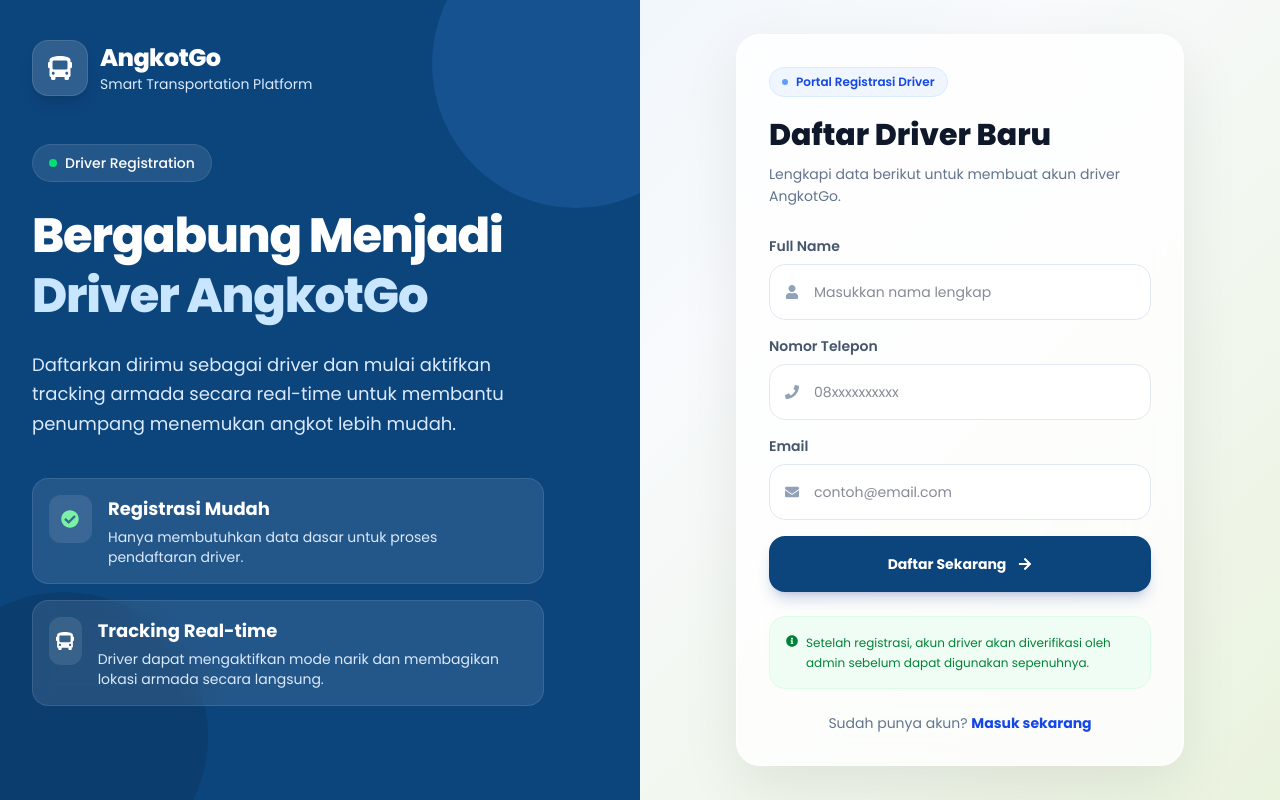
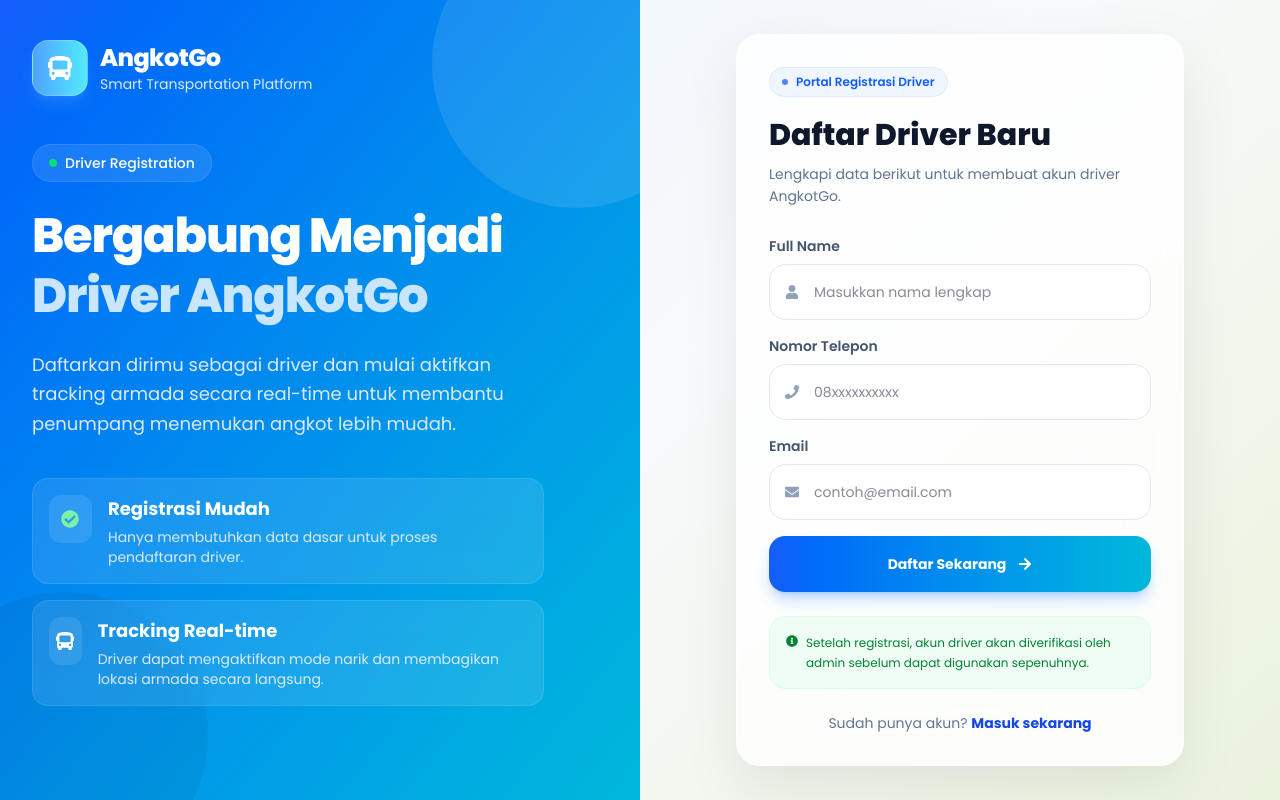
Before and after one commit to MRamadhan000/angkotgo, a Next.js app: page /driver/auth/register in a window 1280 px wide. Built offline with nearby package versions, Linux system fonts and the light colour scheme.

Commit message:
feat : encahe ui

```diff
--- a/app/driver/auth/login/page.tsx
+++ b/app/driver/auth/login/page.tsx
@@ -77,12 +77,12 @@ function Sidebar() {
   return (
     <aside className="hidden md:flex w-56 flex-shrink-0 flex-col bg-[#0C447C] px-5 py-8 relative overflow-hidden">
       {/* Decorative blobs */}
-      <div className="absolute -top-16 -right-16 w-44 h-44 rounded-full bg-[#185FA5] opacity-40" />
-      <div className="absolute -bottom-10 -left-10 w-36 h-36 rounded-full bg-[#042C53] opacity-50" />
+      <div className="absolute -top-16 -right-16 w-44 h-44 rounded-full bg-cyan-500 opacity-40" />
+      <div className="absolute -bottom-10 -left-10 w-36 h-36 rounded-full bg-black/10" />
 
       {/* Logo */}
       <div className="relative z-10 flex items-center gap-2 mb-10">
-        <div className="w-9 h-9 rounded-xl bg-[#378ADD] flex items-center justify-center shadow-md">
+        <div className="w-9 h-9 rounded-xl bg-gradient-to-r from-blue-600 to-cyan-500 flex items-center justify-center shadow-md">
           <FaBus className="text-white text-base" />
         </div>
         <div>
@@ -106,7 +106,7 @@ function Sidebar() {
             className="flex items-center gap-2 px-2.5 py-2 rounded-lg first:bg-white/10"
           >
             <RouteDot color={route.color} />
-            <span className="text-[#B5D4F4] text-[11px] font-medium flex-1 leading-tight">
+            <span className="text-blue-100 text-[11px] font-medium flex-1 leading-tight">
               {route.name}
             </span>
             <StatusBadge status={route.status} />
@@ -116,11 +116,11 @@ function Sidebar() {
 
       {/* Tip card */}
       <div className="relative z-10 mt-6 bg-white/[0.07] rounded-xl p-3 border border-white/10">
-        <p className="flex items-center gap-1.5 text-[#B5D4F4] text-[10px] font-semibold mb-1">
+        <p className="flex items-center gap-1.5 text-blue-100 text-[10px] font-semibold mb-1">
           <FaInfoCircle className="text-[11px]" />
           Mode Narik
         </p>
-        <p className="text-[#85B7EB] text-[10px] leading-relaxed">
+        <p className="text-blue-100 text-[10px] leading-relaxed">
           Aktifkan mode narik saat mulai beroperasi agar penumpang bisa melihat
           posisi angkotmu secara real-time.
         </p>
@@ -160,7 +160,7 @@ export default function DriverLoginPage() {
       className={`${poppins.className} h-screen overflow-hidden relative`}
       style={{
         background:
-          "linear-gradient(135deg, #e6f1fb 0%, #f8fafc 50%, #eaf3de 100%)",
+          "linear-gradient(135deg, #f0f9ff 0%, #f8fafc 50%, #f0fdf4 100%)",
       }}
     >
       {/* Background Decorations */}
@@ -178,7 +178,7 @@ export default function DriverLoginPage() {
         {/* ================================================= */}
         <section className="hidden lg:flex relative overflow-hidden">
           {/* Gradient */}
-          <div className="absolute inset-0 bg-gradient-to-br from-[#0C447C] via-[#185FA5] to-[#378ADD]" />
+          <div className="absolute inset-0 bg-gradient-to-br from-blue-600 via-blue-500 to-cyan-500" />
 
           {/* Decorative */}
           <div className="absolute top-[-120px] right-[-120px] w-[300px] h-[300px] rounded-full bg-white/10" />
@@ -205,7 +205,7 @@ export default function DriverLoginPage() {
 
             {/* Hero */}
             <div className="max-w-xl">
-              <div className="inline-flex items-center gap-2 bg-white/10 border border-white/10 backdrop-blur-md px-4 py-2 rounded-full text-sm font-medium mb-6">
+              <div className="inline-flex items-center gap-2 bg-white/10 border border-white/10 backdrop-blur-md px-4 py-2 rounded-full text-sm font-medium mb-6 text-white">
                 <span className="w-2 h-2 rounded-full bg-green-400 animate-pulse" />
                 Real-time Monitoring System
               </div>
@@ -214,7 +214,7 @@ export default function DriverLoginPage() {
                 Pantau Angkot
                 <br />
                 Secara
-                <span className="text-[#C8E6FF]"> Real-Time</span>
+                <span className="text-cyan-200"> Real-Time</span>
               </h2>
 
               <p className="mt-6 text-blue-100 text-lg leading-relaxed">
@@ -283,7 +283,7 @@ export default function DriverLoginPage() {
           <div className="w-full max-w-md">
             {/* Mobile Logo */}
             <div className="lg:hidden text-center mb-6 sm:mb-8">
-              <div className="inline-flex items-center justify-center w-14 h-14 sm:w-16 sm:h-16 rounded-2xl bg-[#185FA5] shadow-lg shadow-blue-500/20">
+              <div className="inline-flex items-center justify-center w-14 h-14 sm:w-16 sm:h-16 rounded-2xl bg-gradient-to-r from-blue-600 to-cyan-500 shadow-lg shadow-blue-500/20">
                 <FaBus className="text-white text-xl sm:text-2xl" />
               </div>
 
@@ -378,7 +378,7 @@ export default function DriverLoginPage() {
                 <button
                   type="submit"
                   disabled={isLoading}
-                  className="group mt-3 sm:mt-2 w-full h-12 sm:h-14 rounded-xl sm:rounded-2xl bg-[#0C447C] hover:bg-[#185FA5] text-white font-bold text-xs sm:text-sm transition-all duration-300 hover:scale-[1.01] active:scale-[0.99] shadow-lg shadow-blue-900/20 flex items-center justify-center gap-2 sm:gap-3"
+                  className="group mt-3 sm:mt-2 w-full h-12 sm:h-14 rounded-xl sm:rounded-2xl bg-gradient-to-r from-blue-600 to-cyan-500 hover:from-blue-700 hover:to-cyan-600 text-white font-bold text-xs sm:text-sm transition-all duration-300 hover:scale-[1.01] active:scale-[0.99] shadow-lg shadow-blue-500/30 flex items-center justify-center gap-2 sm:gap-3"
                 >
                   {isLoading ? (
                     <>
@@ -404,7 +404,7 @@ export default function DriverLoginPage() {
               {/* Register Shortcut */}
               <Link
                 href="/driver/auth/register"
-                className="group flex items-center justify-center gap-2 w-full h-12 sm:h-14 rounded-xl sm:rounded-2xl border-2 border-blue-200 hover:border-blue-400 bg-blue-50/50 hover:bg-blue-100 text-blue-700 font-semibold text-xs sm:text-sm transition-all duration-200 hover:scale-[1.01]"
+                  className="group flex items-center justify-center gap-2 w-full h-12 sm:h-14 rounded-xl sm:rounded-2xl border-2 border-blue-300 hover:border-blue-400 bg-blue-50 hover:bg-blue-100 text-blue-700 font-semibold text-xs sm:text-sm transition-all duration-200 hover:scale-[1.01]"
               >
                 <FaUser className="text-sm" />
                 Belum punya akun? Daftar
--- a/app/driver/auth/register/page.tsx
+++ b/app/driver/auth/register/page.tsx
@@ -76,15 +76,15 @@ function RouteDot({ color }: { color: ActiveRoute["color"] }) {
 
 function Sidebar() {
   return (
-    <aside className="hidden lg:flex w-full flex-col bg-[#0C447C] px-8 py-10 relative overflow-hidden">
+    <aside className="hidden lg:flex w-full flex-col bg-gradient-to-br from-blue-600 to-cyan-500 px-8 py-10 relative overflow-hidden">
       {/* Decorative */}
-      <div className="absolute -top-20 -right-20 w-72 h-72 rounded-full bg-[#378ADD]/20" />
+      <div className="absolute -top-20 -right-20 w-72 h-72 rounded-full bg-white/10" />
 
-      <div className="absolute -bottom-20 -left-20 w-72 h-72 rounded-full bg-black/10" />
+      <div className="absolute -bottom-20 -left-20 w-72 h-72 rounded-full bg-black/5" />
 
       {/* Logo */}
       <div className="relative z-10 flex items-center gap-3 mb-12">
-        <div className="w-14 h-14 rounded-2xl bg-white/15 backdrop-blur-md border border-white/10 flex items-center justify-center shadow-lg">
+        <div className="w-14 h-14 rounded-2xl bg-gradient-to-r from-blue-400 to-cyan-300 backdrop-blur-md border border-white/20 flex items-center justify-center shadow-lg shadow-blue-400/30">
           <FaBus className="text-2xl text-white" />
         </div>
 
@@ -217,7 +217,7 @@ export default function DriverRegisterPage() {
           <div className="w-full max-w-md">
             {/* Mobile Logo */}
             <div className="lg:hidden text-center mb-8">
-              <div className="inline-flex items-center justify-center w-16 h-16 rounded-2xl bg-[#185FA5] shadow-lg shadow-blue-500/20">
+              <div className="inline-flex items-center justify-center w-16 h-16 rounded-2xl bg-gradient-to-r from-blue-600 to-cyan-500 shadow-lg shadow-cyan-400/30">
                 <FaBus className="text-white text-2xl" />
               </div>
 
@@ -234,8 +234,8 @@ export default function DriverRegisterPage() {
             <div className="bg-white/80 backdrop-blur-2xl border border-white/60 rounded-3xl p-5 sm:p-7 lg:p-8 shadow-[0_20px_60px_rgba(0,0,0,0.08)]">
               {/* Header */}
               <div className="mb-7">
-                <div className="inline-flex items-center gap-2 bg-blue-50 text-blue-700 text-xs font-semibold px-3 py-1.5 rounded-full border border-blue-100">
-                  <span className="w-1.5 h-1.5 rounded-full bg-blue-500 animate-pulse" />
+                <div className="inline-flex items-center gap-2 bg-blue-50 text-blue-600 text-xs font-semibold px-3 py-1.5 rounded-full border border-blue-100">
+                  <span className="w-1.5 h-1.5 rounded-full bg-blue-600 animate-pulse" />
                   Portal Registrasi Driver
                 </div>
 
@@ -264,7 +264,7 @@ export default function DriverRegisterPage() {
                       value={fullName}
                       onChange={(e) => setFullName(e.target.value)}
                       placeholder="Masukkan nama lengkap"
-                      className="w-full h-13 sm:h-14 rounded-2xl border border-slate-200 bg-white pl-11 pr-4 text-sm text-slate-900 outline-none transition-all focus:border-blue-500 focus:ring-4 focus:ring-blue-500/10"
+                      className="w-full h-13 sm:h-14 rounded-2xl border border-slate-200 bg-white pl-11 pr-4 text-sm text-slate-900 outline-none transition-all focus:border-blue-600 focus:ring-4 focus:ring-blue-600/10"
                     />
                   </div>
                 </div>
@@ -283,7 +283,7 @@ export default function DriverRegisterPage() {
                       value={phone}
                       onChange={(e) => setPhone(e.target.value)}
                       placeholder="08xxxxxxxxxx"
-                      className="w-full h-13 sm:h-14 rounded-2xl border border-slate-200 bg-white pl-11 pr-4 text-sm text-slate-900 outline-none transition-all focus:border-blue-500 focus:ring-4 focus:ring-blue-500/10"
+                      className="w-full h-13 sm:h-14 rounded-2xl border border-slate-200 bg-white pl-11 pr-4 text-sm text-slate-900 outline-none transition-all focus:border-blue-600 focus:ring-4 focus:ring-blue-600/10"
                     />
                   </div>
                 </div>
@@ -302,7 +302,7 @@ export default function DriverRegisterPage() {
                       value={email}
                       onChange={(e) => setEmail(e.target.value)}
                       placeholder="contoh@email.com"
-                      className="w-full h-13 sm:h-14 rounded-2xl border border-slate-200 bg-white pl-11 pr-4 text-sm text-slate-900 outline-none transition-all focus:border-blue-500 focus:ring-4 focus:ring-blue-500/10"
+                      className="w-full h-13 sm:h-14 rounded-2xl border border-slate-200 bg-white pl-11 pr-4 text-sm text-slate-900 outline-none transition-all focus:border-blue-600 focus:ring-4 focus:ring-blue-600/10"
                     />
                   </div>
                 </div>
@@ -318,7 +318,7 @@ export default function DriverRegisterPage() {
                 <button
                   type="submit"
                   disabled={isLoading}
-                  className="group mt-2 w-full h-12 sm:h-14 rounded-2xl bg-[#0C447C] hover:bg-[#185FA5] text-white font-bold text-sm transition-all duration-300 hover:scale-[1.01] active:scale-[0.99] shadow-lg shadow-blue-900/20 flex items-center justify-center gap-3"
+                  className="group mt-3 sm:mt-2 w-full h-12 sm:h-14 rounded-xl sm:rounded-2xl bg-gradient-to-r from-blue-600 to-cyan-500 hover:from-blue-700 hover:to-cyan-600 text-white font-bold text-xs sm:text-sm transition-all duration-300 hover:scale-[1.01] active:scale-[0.99] shadow-lg shadow-blue-500/30 flex items-center justify-center gap-2 sm:gap-3"
                 >
                   {isLoading ? (
                     <>
```
